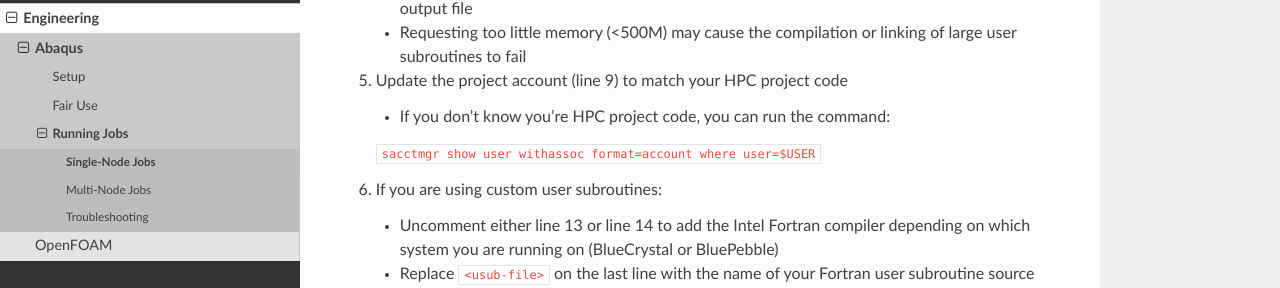
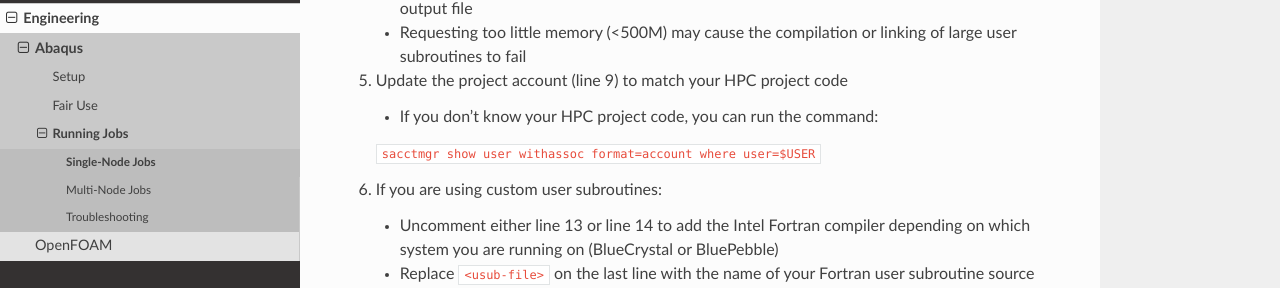
Before and after one commit to ACRC/HPC-community-docs, a Sphinx documentation site: the page built from source/engineering/abaqus/single-node.md, in a window 1280 px wide and 900 px high, scrolled down 1069 px. Shown: the part 151-439 px from the top of the window. Built offline with Sphinx 7.4.7 and the Read the Docs theme 2.0.0, drawn with Linux system fonts in a browser that asks for light colours.

Commit message:
Apply suggestions from code review
Co-authored-by: James C. Womack <jcwomack@users.noreply.github.com>

```diff
--- a/source/engineering/abaqus/single-node.md
+++ b/source/engineering/abaqus/single-node.md
@@ -59,7 +59,7 @@
     - Requesting too little memory (<500M) may cause the compilation or linking of large user subroutines to fail
 
 5. Update the project account (line 9) to match your HPC project code
-    - If you don't know you're HPC project code, you can run the command:
+    - If you don't know your HPC project code, you can run the command:
 
     `sacctmgr show user withassoc format=account where user=$USER`
 
```
Also changed, not shown: source/engineering/abaqus/index.md (+1 -1 lines).
